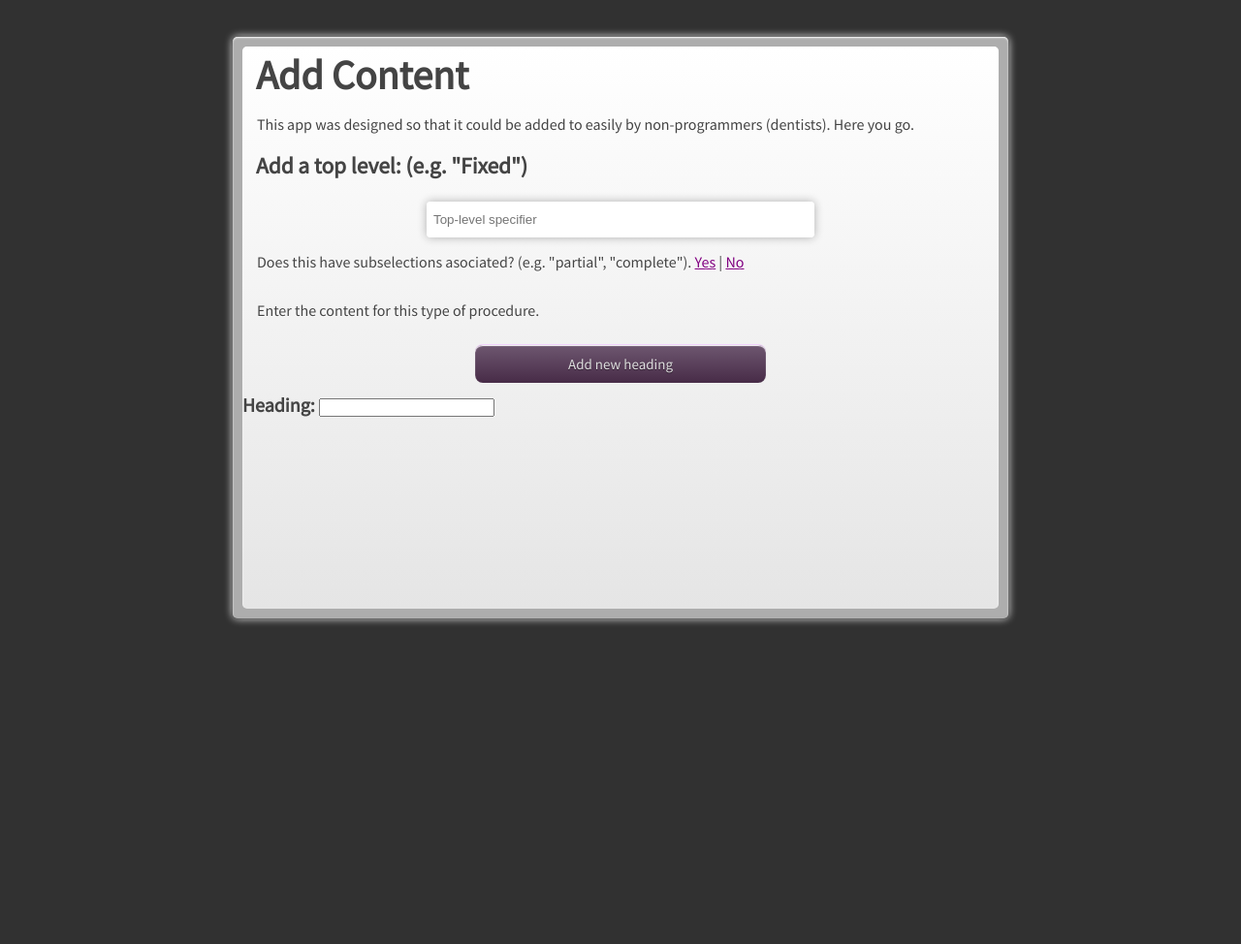
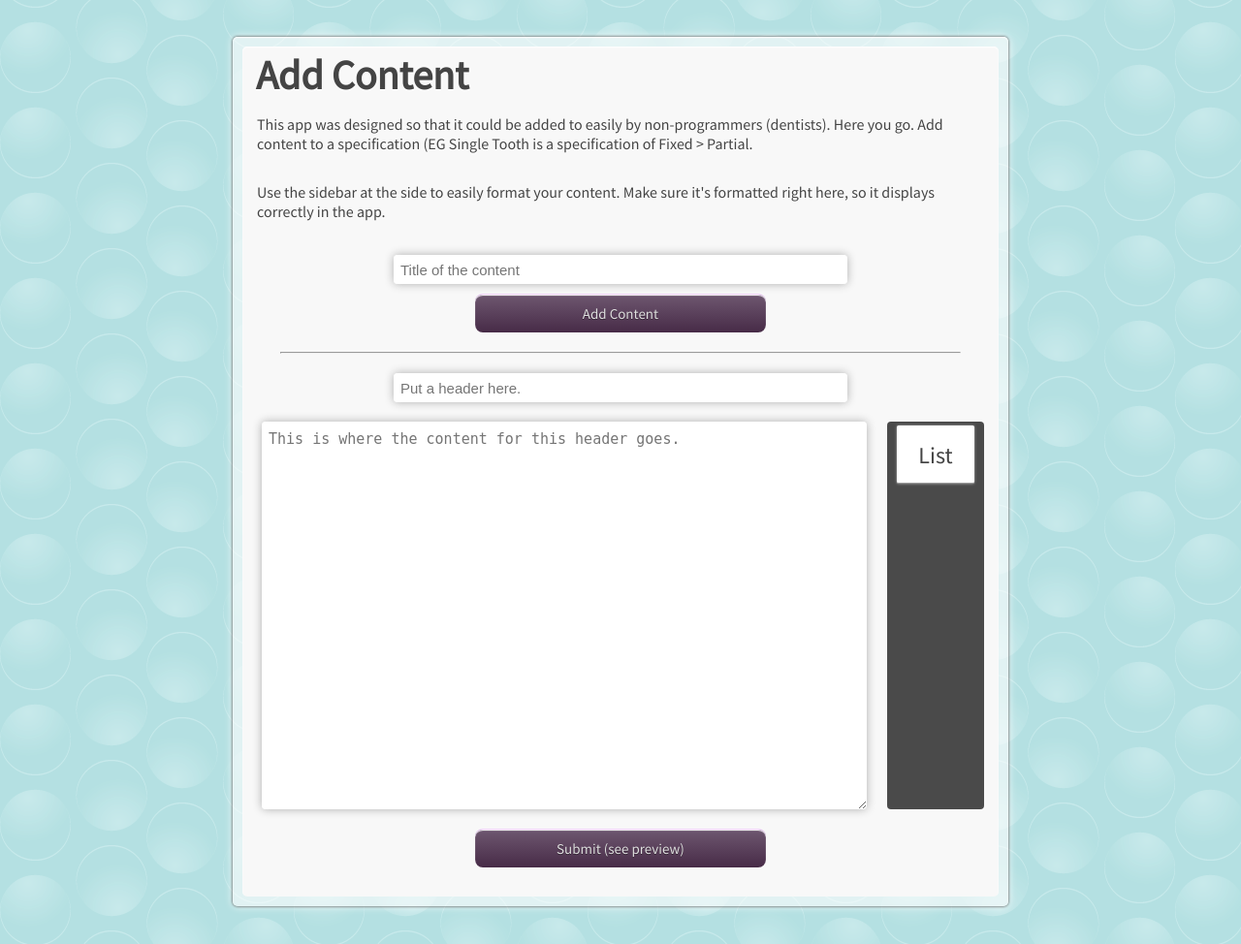
Before and after one commit to sampurcell93/Dental-App, a PHP site: page /CMS/index.php in a window 1280 px wide. Shown: the whole page at 97% size. Before the commit the page ends 644 px from the top, so only its background shows below. Run offline with PHP 8.4, Linux system fonts and the light colour scheme; some libraries are stand-ins or nearby versions.

Commit message:
More work on the GUI and addition fo content

```diff
--- a/CMS/css/style.css
+++ b/CMS/css/style.css
@@ -6,7 +6,7 @@
   padding: 0; }
 
 body {
-  background: #313131;
+  background: url(../blue.png);
   font-family: 'Source Sans Pro', sans-serif;
   color: #444;
   font-size: 20px;
@@ -19,7 +19,6 @@ body {
 
 #lander_wrap {
   margin: 3% auto;
-  height: 600px;
   width: 800px;
   -webkit-border-radius: 5px;
   border-radius: 5px;
@@ -34,25 +33,11 @@ body {
   height: 100%;
   -webkit-border-radius: 5px;
   border-radius: 5px;
-  background: white;
-  /* Old browsers */
-  background: -moz-linear-gradient(top, white 0%, #e5e5e5 100%);
-  /* FF3.6+ */
-  background: -webkit-gradient(linear, left top, left bottom, color-stop(0%, white), color-stop(100%, #e5e5e5));
-  /* Chrome,Safari4+ */
-  background: -webkit-linear-gradient(top, white 0%, #e5e5e5 100%);
-  /* Chrome10+,Safari5.1+ */
-  background: -o-linear-gradient(top, white 0%, #e5e5e5 100%);
-  /* Opera 11.10+ */
-  background: -ms-linear-gradient(top, white 0%, #e5e5e5 100%);
-  /* IE10+ */
-  background: linear, to bottom, white 0%, #e5e5e5 100%;
-  /* W3C */
-  filter: progid:DXImageTransform.Microsoft.gradient(startColorstr='#ffffff', endColorstr='#e5e5e5',GradientType=0 );
-  /* IE6-9 */
+  background: #f8f8f8;
   position: relative;
   -webkit-box-shadow: inset 0px 1px 2px white;
-  box-shadow: inset 0px 1px 2px white; }
+  box-shadow: inset 0px 1px 2px white;
+  padding-bottom: 20px; }
 
 h1 {
   font-size: 210%;
@@ -80,26 +65,35 @@ h2 {
   font-family: 'Source Sans Pro', sans-serif;
   border-bottom: 1px dotted #313131; }
 
-input.main {
+textarea, input[type="text"] {
   display: block;
-  width: 400px;
+  width: 80%;
   -webkit-border-radius: 4px;
   border-radius: 4px;
   -webkit-box-shadow: inset 0px 0px 10px white, 0px 0px 10px #aeaeae;
   box-shadow: inset 0px 0px 10px white, 0px 0px 10px #aeaeae;
   padding: 7px;
   line-height: 23px;
+  font-size: 75%;
   outline: none;
-  -webkit-transition: all 0.4s ease-in-out;
-  -moz-transition: all 0.4s ease-in-out;
-  -ms-transition: all 0.4s ease-in-out;
-  -o-transition: all 0.4s ease-in-out;
-  transition: all 0.4s ease-in-out;
+  margin: 20px;
   border: none;
-  margin: 20px auto 0; }
-  input.main:focus {
+  max-width: 90%;
+  height: 400px;
+  float: left; }
+  textarea:focus, input[type="text"]:focus {
     -webkit-box-shadow: 0px 0px 10px #313131;
     box-shadow: 0px 0px 10px #313131; }
+
+input[type="text"] {
+  float: none;
+  width: 60%;
+  height: 30px;
+  margin: 20px auto 0; }
+
+[type="submit"] {
+  border: none;
+  cursor: pointer; }
 
 .button {
   border-top: 1px solid #f1d2fc;
@@ -136,5 +130,52 @@ a {
   a:hover {
     color: #a44ace; }
 
-.hidden {
-  display: none; }
+hr {
+  margin: 20px auto 10px;
+  width: 90%; }
+
+.content {
+  position: relative; }
+
+.console {
+  float: right;
+  display: block;
+  width: 100px;
+  height: 400px;
+  margin-right: 15px;
+  margin-top: 20px;
+  background: rgba(0, 0, 0, 0.7);
+  -webkit-border-radius: 4px;
+  border-radius: 4px; }
+  .console .createList {
+    cursor: pointer;
+    background: #d9d9d9;
+    /* Old browsers */
+    background: -moz-linear-gradient(top, white 0%, #e5e5e5 100%);
+    /* FF3.6+ */
+    background: -webkit-gradient(linear, left top, left bottom, color-stop(0%, white), color-stop(100%, #e5e5e5));
+    /* Chrome,Safari4+ */
+    background: -webkit-linear-gradient(top, white 0%, #e5e5e5 100%);
+    /* Chrome10+,Safari5.1+ */
+    background: -o-linear-gradient(top, white 0%, #e5e5e5 100%);
+    /* Opera 11.10+ */
+    background: -ms-linear-gradient(top, white 0%, #e5e5e5 100%);
+    /* IE10+ */
+    background: linear, to bottom, white 0%, #e5e5e5 100%;
+    /* W3C */
+    filter: progid:DXImageTransform.Microsoft.gradient(startColorstr='#ffffff', endColorstr='#e5e5e5',GradientType=0 );
+    /* IE6-9 */
+    -webkit-box-shadow: inset 0px 0px 0px 1px white, 0px 0px 3px #aeaeae;
+    box-shadow: inset 0px 0px 0px 1px white, 0px 0px 3px #aeaeae;
+    border-top: 1px solid #fff;
+    border-bottom: 1px solid #999;
+    display: block;
+    width: 80%;
+    margin: 4px auto;
+    -webkit-border-radius: 2px;
+    border-radius: 2px;
+    height: 60px;
+    background: #fff;
+    text-align: center;
+    line-height: 60px;
+    font-size: 120%; }
--- a/CMS/css/style.scss
+++ b/CMS/css/style.scss
@@ -17,7 +17,7 @@
 }
 
 body {
-	background: #313131;
+	background: url(../blue.png);
 	font-family: 'Source Sans Pro', sans-serif;
 	color: #444;
 	font-size: 20px;
@@ -28,7 +28,6 @@ body {
 
 #lander_wrap {
 	margin: 3% auto;
-	height: 600px;
 	width: 800px;
 	@include border-radius(5px);
 	@include box-shadow(inset 0px 1px 2px #fff, 0px 0px 3px #313131, 0px 0px 8px 0px #fff);
@@ -42,16 +41,10 @@ body {
  	width: 100%;
  	height: 100%;
 	@include border-radius(5px);
-	background: rgb(255,255,255); /* Old browsers */
-	background: -moz-linear-gradient(top,  rgba(255,255,255,1) 0%, rgba(229,229,229,1) 100%); /* FF3.6+ */
-	background: -webkit-gradient(linear, left top, left bottom, color-stop(0%,rgba(255,255,255,1)), color-stop(100%,rgba(229,229,229,1))); /* Chrome,Safari4+ */
-	background: -webkit-linear-gradient(top,  rgba(255,255,255,1) 0%,rgba(229,229,229,1) 100%); /* Chrome10+,Safari5.1+ */
-	background: -o-linear-gradient(top,  rgba(255,255,255,1) 0%,rgba(229,229,229,1) 100%); /* Opera 11.10+ */
-	background: -ms-linear-gradient(top,  rgba(255,255,255,1) 0%,rgba(229,229,229,1) 100%); /* IE10+ */
-	background: linear-gradient(to bottom,  rgba(255,255,255,1) 0%,rgba(229,229,229,1) 100%); /* W3C */
-	filter: progid:DXImageTransform.Microsoft.gradient( startColorstr='#ffffff', endColorstr='#e5e5e5',GradientType=0 ); /* IE6-9 */
+	background: #f8f8f8;
 	position: relative;
 	@include box-shadow(inset 0px 1px 2px #fff);
+	padding-bottom: 20px;
 
  }
 
@@ -83,25 +76,41 @@ h2 {
 	border-bottom: 1px dotted #313131;
 	}
 
-input.main {
+textarea, input[type="text"] {
 	display: block;
-	width: 400px;
+	width: 80%;
 	@include border-radius(4px);
 	@include box-shadow(inset 0px 0px 10px #fff, 0px 0px 10px #aeaeae);
 	padding: 7px;
 	line-height: 23px;
+	font-size: 75%;
 	outline: none;
-	@include transition(all .4s ease-in-out);
+	margin: 20px;
 	border: none;
-	margin: 20px auto 0;
+	max-width: 90%;
+	height: 400px;
+	float: left;
 
 	&:focus {
 
 		@include box-shadow(0px 0px 10px #313131);
 
 	}
+}
 
-	 }
+input[type="text"] {
+
+	float: none;
+	width: 60%;
+	height: 30px;
+	margin: 20px auto 0;
+
+
+}
+
+[type="submit"] {
+	border: none;
+	cursor: pointer; }
 
 .button {
    border-top: 1px solid #f1d2fc;
@@ -144,4 +153,54 @@ a {
 
 
 }
-.hidden { display: none; }
+
+hr {
+
+	margin: 20px auto 10px;
+	width: 90%;
+
+}
+
+.content { position: relative; }
+
+.console {
+
+	float: right;
+	display: block;
+	width: 100px;
+	height: 400px;
+	margin-right: 15px;
+	margin-top: 20px;
+	background: rgba(0,0,0,.7);
+	@include border-radius(4px);
+
+	.createList {
+
+		cursor: pointer;
+		background: #d9d9d9; /* Old browsers */
+		background: -moz-linear-gradient(top,  rgba(255,255,255,1) 0%, rgba(229,229,229,1) 100%); /* FF3.6+ */
+		background: -webkit-gradient(linear, left top, left bottom, color-stop(0%,rgba(255,255,255,1)), color-stop(100%,rgba(229,229,229,1))); /* Chrome,Safari4+ */
+		background: -webkit-linear-gradient(top,  rgba(255,255,255,1) 0%,rgba(229,229,229,1) 100%); /* Chrome10+,Safari5.1+ */
+		background: -o-linear-gradient(top,  rgba(255,255,255,1) 0%,rgba(229,229,229,1) 100%); /* Opera 11.10+ */
+		background: -ms-linear-gradient(top,  rgba(255,255,255,1) 0%,rgba(229,229,229,1) 100%); /* IE10+ */
+		background: linear-gradient(to bottom,  rgba(255,255,255,1) 0%,rgba(229,229,229,1) 100%); /* W3C */
+		filter: progid:DXImageTransform.Microsoft.gradient( startColorstr='#ffffff', endColorstr='#e5e5e5',GradientType=0 ); /* IE6-9 */
+		@include box-shadow(inset 0px 0px 0px 1px #fff, 0px 0px 3px #aeaeae);
+		border-top: 1px solid #fff;
+		border-bottom: 1px solid #999;
+		display: block;
+		width: 80%;
+		margin: 4px auto;
+		@include border-radius(2px);
+		height: 60px;
+		background: #fff;
+		text-align: center;
+		line-height: 60px;
+		font-size: 120%;
+
+	}
+
+	.createSub {}
+
+
+}
--- a/CMS/index.php
+++ b/CMS/index.php
@@ -14,23 +14,26 @@
 
 			<div id="lander_wrap">
 				<div id="lander">
+
 					<h1>Add Content</h1>
 					<p>This app was designed so that it could be added to easily by non-programmers (dentists).
-						Here you go.</p>
+						Here you go. Add content to a specification (EG Single Tooth is a specification of
+						Fixed > Partial.</p>
 
-					<h3>Add a top level: (e.g. "Fixed")</h3>
-					<input type="text" placeholder="Top-level specifier" class="main" />
-					<p>Does this have subselections asociated? (e.g. "partial", "complete").
-					 <a href="#" class="yes">Yes</a> | <a href="#" class="no">No</a></p>
+					<p>Use the sidebar at the side to easily format your content. Make sure it's formatted right here,
+						so it displays correctly in the app.</p>
 
 
-					 <div id="content">
-					 	<p>Enter the content for this type of procedure. </p>
-					 	<a class="button" href="#">Add new heading</a>
+						<input type="text" placeholder="Title of the content" name="node_title" id="node_title"/>
 
-					 	<h4>Heading: <input type="text" /></h4>
+						<a class="button addHeader">Add Content</a>
 
-					 </div>
+						<div class="content"></div>
+
+						<input type="submit" class="button" value="Submit (see preview)"/>
+
+
+						<div style="clear: both;"></div>
 				</div>
 			</div>
 
--- /dev/null
+++ b/CMS/insert.php
@@ -0,0 +1,3 @@
+<?php
+
+	$mysqli = new mysqli("localhost","root","","dental_info");
--- a/CMS/main.js
+++ b/CMS/main.js
@@ -0,0 +1,48 @@
+	var textboxes = [];
+	var consoles = [];
+
+$(document).ready(function() {
+
+			//tie consoles to textareas to allow for GUI style editing
+			var index_count = 1;
+
+			//begin with a console and a header
+		$(".content").append(newHeader(0)).append(newConsole(0));
+
+		$(".addHeader").click(function() {
+
+			console.log(newHeader(index_count));
+			console.log(newConsole(index_count));
+			$(".content").append(newHeader(index_count));
+			$(".content").append(newConsole(index_count));
+			index_count++;
+
+
+		});
+
+});
+
+//instantiates a new header, whose attributes are based on the number already in play
+function newHeader(the_index) {
+
+		var header = "<hr /><input type='text' id='head" + the_index + "' placeholder='Put a header here.' />";
+		var text = "<textarea id='text" + the_index + "' placeholder='This is where the content for this header goes.'></textarea>";
+
+		textboxes[the_index] = text;
+
+			return header + text;
+
+		}
+
+//same as header, but with a console.
+function newConsole(the_index) {
+
+	var list = "<li class='createList'>List</li>";
+	var console = "<ul class='console' data-rel='head" + the_index + "'>" + list + "</ul>";
+
+		consoles[the_index] = console;
+
+		return console;
+
+
+}
```
Also changed, not shown: CMS/add.php (added), CMS/blue.png (added), CMS/shattered.png (added), 1 other file.
